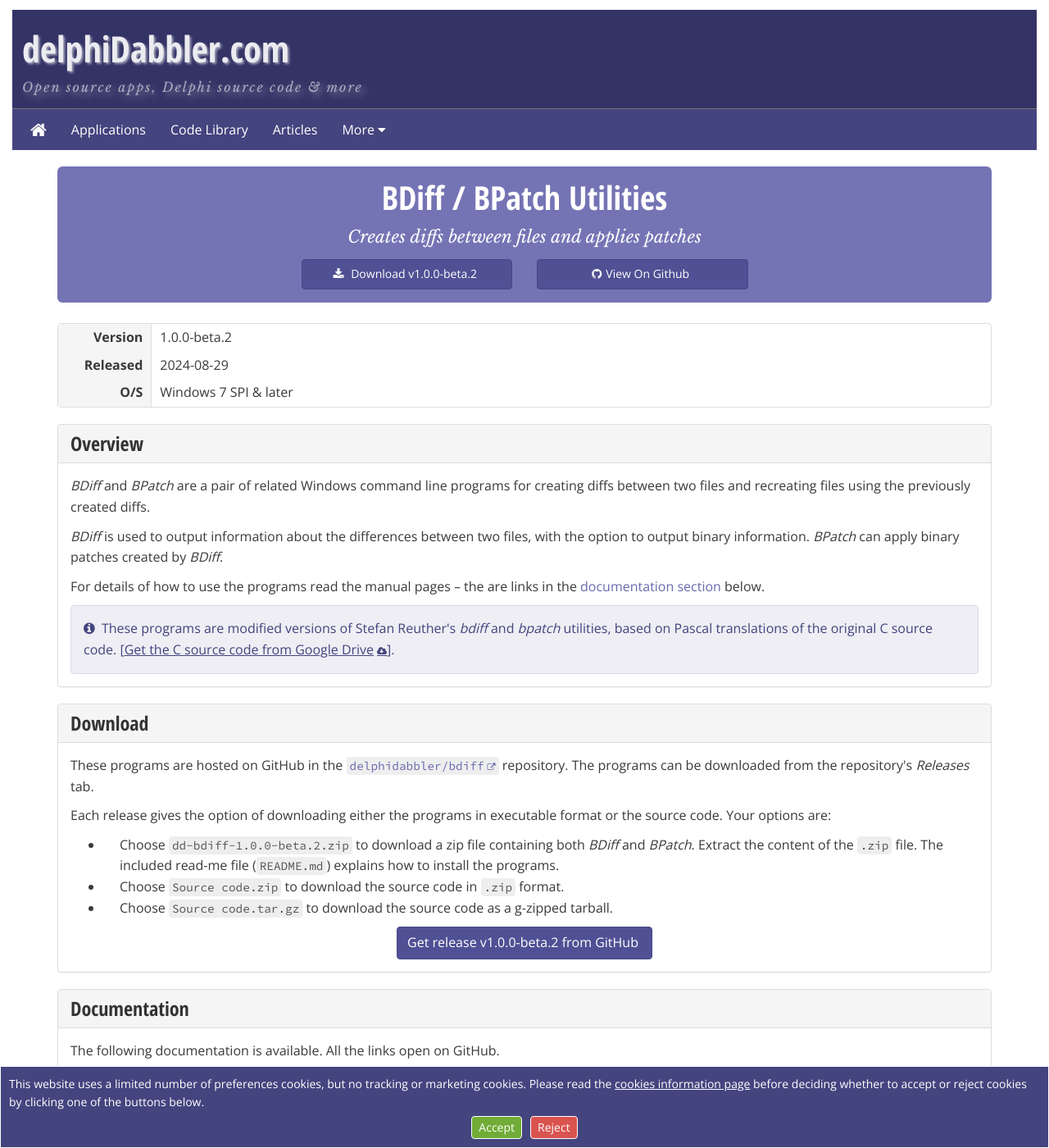
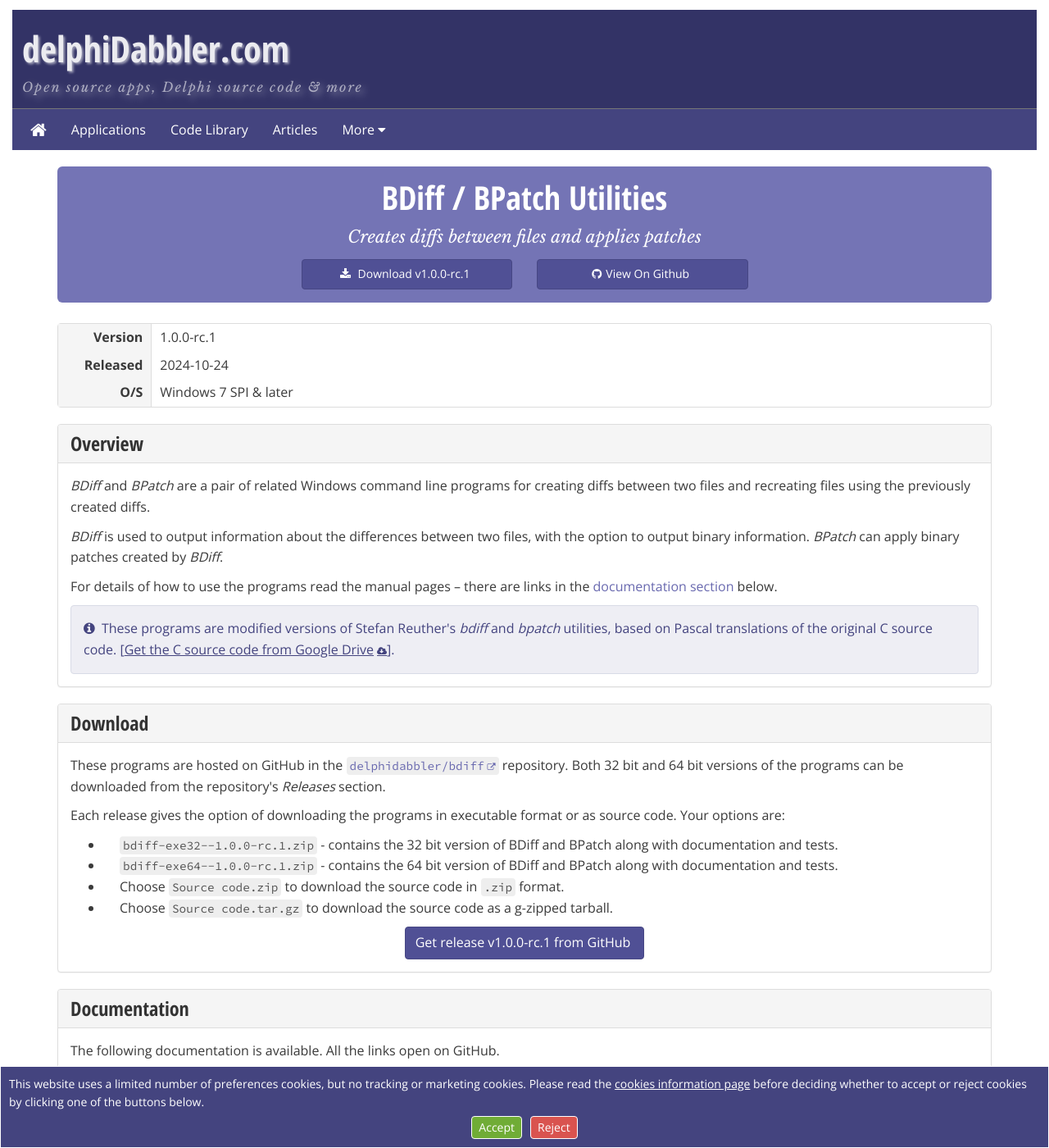
Before and after one commit to delphidabbler/delphidabbler.github.io, a Jekyll site: the page built from _software/bdiff.html, in a window 1280 px wide and 1400 px high. Shown: the whole window at 82% size. Built offline with Jekyll 4.4.1, drawn with Linux system fonts in a browser that asks for light colours.

Commit message:
Update bdiff page re v1.0.0-rc.1

```diff
--- a/_software/bdiff.html
+++ b/_software/bdiff.html
@@ -2,8 +2,8 @@
 layout: "programs-tplt"
 group: apps
 priority: 4
-version: "1.0.0-beta.2"
-release-date: "2024-08-29"
+version: "1.0.0-rc.1"
+release-date: "2024-10-24"
 os: Windows 7 SPI & later
 title: "BDiff / BPatch Utilities"
 precis: "Creates diffs between files and applies patches"
@@ -29,7 +29,7 @@
       <em>BDiff</em> is used to output information about the differences between two files, with the option to output binary information. <em>BPatch</em> can apply binary patches created by <em>BDiff</em>.
     </p>
     <p>
-      For details of how to use the programs read the manual pages &ndash; the are links in the <a href="#docs">documentation section</a> below.
+      For details of how to use the programs read the manual pages &ndash; there are links in the <a href="#docs">documentation section</a> below.
     </p>
     <p class="alert alert-info glyph">
       These programs are modified versions of Stefan Reuther's <em>bdiff</em> and <em>bpatch</em> utilities, based on Pascal translations of the original C source code. [<a class="direct-dl" href="https://drive.google.com/file/d/1KQ3k44NFkOdSDU7-OtNi7JKVs5Mr_gt1/view" title="File on Google drive containing of original C source code">Get the C source code from Google Drive</a>].
@@ -45,14 +45,17 @@
   </div>
   <div class="panel-body">
     <p>
-      These programs are hosted on GitHub in the <code><a href="{{ page.repo-url }}">delphidabbler/bdiff</a></code> repository. The programs can be downloaded from the repository's <em>Releases</em> tab.
+      These programs are hosted on GitHub in the <code><a href="{{ page.repo-url }}">delphidabbler/bdiff</a></code> repository. Both 32 bit and 64 bit versions of the programs can be downloaded from the repository's <em>Releases</em> section.
     </p>
     <p>
-      Each release gives the option of downloading either the programs in executable format or the source code. Your options are:
+      Each release gives the option of downloading the programs in executable format or as source code. Your options are:
     </p>
     <ul>
       <li>
-        Choose <code>dd-bdiff-{{page.version}}.zip</code> to download a zip file containing both <em>BDiff</em> and <em>BPatch</em>. Extract the content of the <code>.zip</code> file. The included read-me file (<code>README.md</code>) explains how to install the programs.
+        <code>bdiff-exe32--{{page.version}}.zip</code> - contains the 32 bit version of BDiff and BPatch along with documentation and tests.
+      </li>
+      <li>
+        <code>bdiff-exe64--{{page.version}}.zip</code> - contains the 64 bit version of BDiff and BPatch along with documentation and tests.
       </li>
       <li>
         Choose <code>Source&nbsp;code.zip</code> to download the source code in <code>.zip</code> format.
```
